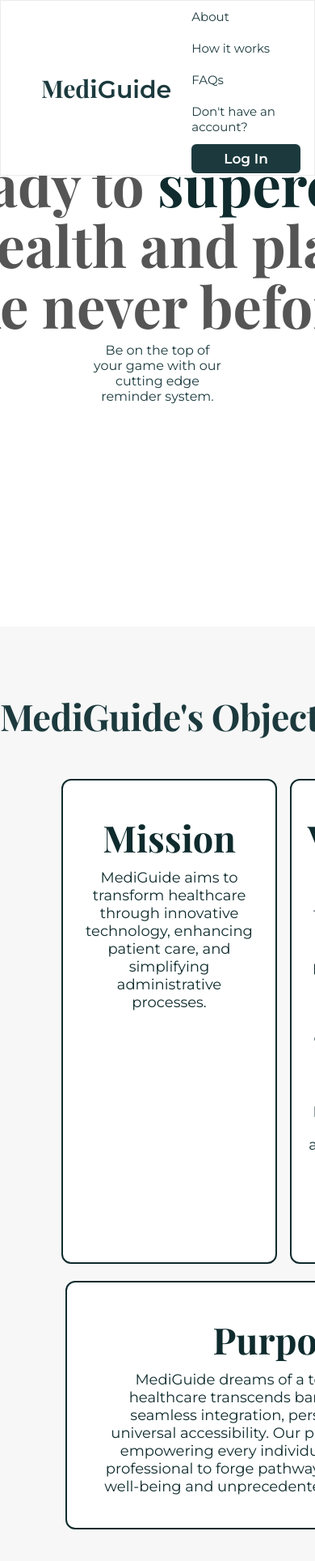
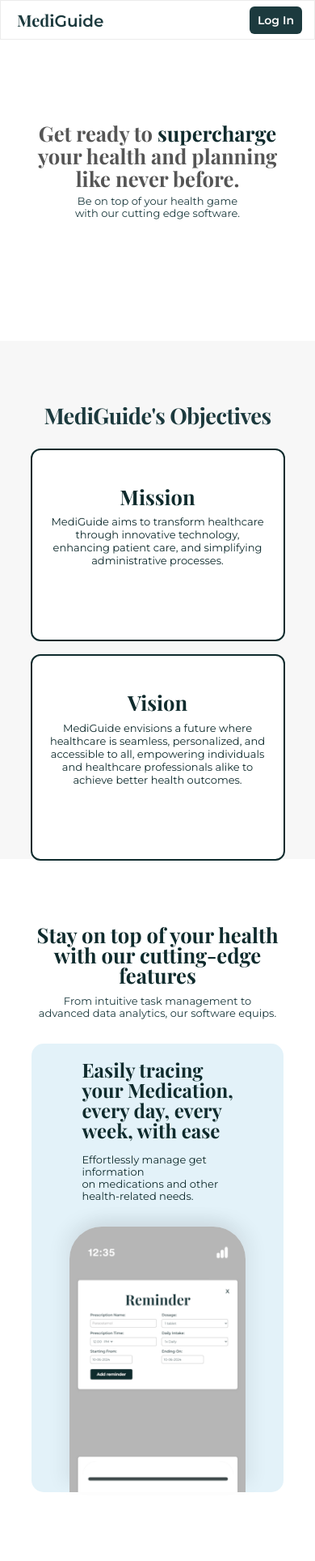
Before and after one commit to AlexUdeogu/MediTracer, a React (Vite) app in the folder medication-tracer/: page / in a window 390 px wide. Shown: the top 1928 px of the page at 81% size. Built offline with nearby package versions, Linux system fonts and the light colour scheme.

Commit message:
Done with the landing page responsiveness

```diff
--- a/medication-tracer/src/Pages/Homepage/homepage.css
+++ b/medication-tracer/src/Pages/Homepage/homepage.css
@@ -8,11 +8,6 @@
   --highlight-color: #0F2B2D; /* Darker color for highlighting */
 }
 
-
-
-
-
-
 .body-x {
   overflow: auto;
   flex-direction: column;
@@ -20,15 +15,13 @@
 
 .navbar-x {
   position: fixed;
-  top: 0;
-  left: 0;  /* Add left: 0 to ensure it's positioned at the left edge */
+  top: 0;  left: 0;  /* Add left: 0 to ensure it's positioned at the left edge */
   width: 100%;
   z-index: 1000;
   align-items: center;
   justify-content: space-between;
   background-color: rgb(255, 255, 255);
 }
-
 
 .nav-x ul {
   padding-right: 3%;
@@ -81,7 +74,7 @@
 }
 
 .intro {
-  padding: 190px;
+  padding: 150px;
   display: grid;
   place-items: center;
   background-color: #ffffff;
@@ -91,9 +84,9 @@
 }
 
 .intro-text-para-1 {
-  width: 42vw;
   color: #1C3A3E;
-  white-space: normal; /* Allow text to wrap */
+  white-space: normal;
+  word-wrap: break-word;
 }
 
 .intro-text {
@@ -103,7 +96,6 @@
   line-height: 75px;
   white-space: nowrap;
 }
-
 
 .highlight {
   color: var(--highlight-color);
@@ -173,21 +165,18 @@
 }
 
 .mission-card-wide {
-  width: 203%; /* Adjust width as needed */
-  padding: 40px;
-  font-size: 15px;
-  margin: 5px;
-  margin-left: 5px;
-  margin-right: 5px;
-  margin-top: 5px;
-  margin-bottom: 5px;
+  padding-left: 20px;
+  padding-right: 20px;
+  padding-top: 40px;
+  padding-bottom: 90px;
+  text-align: center;
   border: #0F2B2D;
+  background-color: white;
   outline: 2px solid;
   border-radius: 10px;
-  background-color: white;
   color: #0F2B2D;
-  letter-spacing: 0px;
-  text-align: center;
+  letter-spacing: -0px;
+  font-size: 15px;
 }
 
 .works {
@@ -202,9 +191,9 @@
   width: 55%;
   height: auto;
   margin: 10px;
-  padding-top: 40px;
-  padding-right: 30px;
-  padding-left: 30px;
+  padding-top: 50px;
+  padding-right: 40px;
+  padding-left: 40px;
   border-radius: 15px;
   color: #0F2B2D;
   letter-spacing: 0px;
@@ -218,24 +207,29 @@
 }
 
 .work-image {
-  width: 30%;
-  position: relative;
-  height: 30%;
+  width: 45%;
+  height: 40%;
   border-top-left-radius: 40px;
   border-top-right-radius: 40px;
   border-bottom-left-radius: 0;
   border-bottom-right-radius: 0;
-  margin-left: 20px;
+  margin-left: 30px;
   box-shadow: -10px -10px 20px rgba(0, 0, 0, 0.050), 10px -10px 20px rgba(0, 0, 0, 0.050), 0 10px 20px rgba(0, 0, 0, 0.0000001); /* Add left, top, and right shadow */
 }
 
-
 .text-content-header {
   font-family: 'Playfair Display', serif;
-  letter-spacing: -1px;
-  font-size: 45px;
+  letter-spacing: 0px;
+  font-size: 35px;
+  white-space: nowrap;
   padding-bottom: 10px;
-  line-height: 50px;
+  line-height: 40px;
+}
+
+.text-content-para {
+  white-space: nowrap;
+  margin-bottom: 10px;
+  font-size: 15px;
 }
 
 .work-header {
@@ -258,15 +252,15 @@
   color: #0F2B2D;
 }
 
-.work-header-para{
-text-align: center;
-font-size: 120%;
-
-color: #1C3A3E;
+.work-header-para {
+  text-align: center;
+  font-size: 120%;
+  color: #1C3A3E;
 }
 
-.faq{
+.faq {
   padding-top: 3%;
+  margin-top: 200px;
 }
 
 
@@ -279,7 +273,6 @@ color: #1C3A3E;
   padding-top: 8%;
 }
 
-
 .faq-header-text {
   text-align: center;
   font-family: 'Playfair Display', serif;
@@ -290,14 +283,17 @@ color: #1C3A3E;
 
 .download {
   margin-top: 50px;
+  margin-bottom: 50px;
   background-color: #E3F2F9;
   display: grid;
   place-items: center; /* Center both horizontally and vertically */
-  height: 40vh;
+  height: 30vh;
   align-items: center;
   text-align: center;
-  padding-bottom: 30px;
 }
+
+
+
 
 .download-header-text {
   font-family: 'Playfair Display', serif;
@@ -314,6 +310,12 @@ color: #1C3A3E;
   color: #0F2B2D;
   font-size: 15px;
 }
+
+.footer-nav {
+  display: flex;
+  justify-content: flex-end;
+}
+
 
 .alex {
   color: #555555;
@@ -343,3 +345,314 @@ color: #1C3A3E;
 .intro-description {
   transition: color 1s ease;
 }
+
+/* Media queries */
+@media only screen and (max-width: 1000px) {
+  .item-container-2 {
+    display: none;
+  }
+
+
+  .faq {
+    padding-top: 3%;
+    margin-top: 50%;
+  }
+
+  .cards {
+    grid-template-columns: 1fr;
+    padding: 0 5%;
+  }
+
+}
+
+@media only screen and (max-width: 900px) {
+.intro-text {
+  font-size: 300%;
+  line-height: 50px;
+}
+.intro-description{
+  font-size: 40px;
+}
+
+.work-header-text{
+  font-size: 40px;
+  line-height: 40px;
+  padding-bottom: 5px;
+
+}
+
+.work-header-para{
+  font-size: 90%;
+}
+
+.work-1{
+  display: flex;
+  flex-direction: column;
+  justify-content: center;
+  align-items: center;
+  padding-top: 20px;
+  padding-left: 0;
+  padding-right: 0;
+}
+
+.work-image{
+  width: 70%;
+  height: 30%;
+  margin-left: 0;
+  margin-top: 20px;
+}
+.text-content-para{
+  font-size: 10px;
+}
+
+.text-content-header {
+  font-size: 30px;
+  line-height: 35px;
+}
+
+.faq-header-text{
+  font-size: 40px;
+  line-height: 40px;
+}
+
+.download-header-text{
+  font-size: 40px;
+  line-height: 40px;
+}
+
+.download-para-text{
+  font-size: 90%;
+}
+
+
+
+.faq{
+  margin-top: 60%;
+}
+
+}
+
+@media only screen and (max-width: 600px) {
+  .logo-1{
+    font-size: 20px;
+    margin-left: 10px;
+  }
+
+  .item-container-1{
+    padding: 4px 20px;
+  }
+
+  .intro-text{
+    font-size: 200%;
+    line-height: 35px;
+  }
+
+  .intro-text-para-1{
+    font-size: 15px;
+  }
+
+  .intro-description{
+    font-size: 200%;
+    line-height: 40px;
+  }
+
+  .cards{
+    margin: 20px;
+  }
+  .card-head{
+    font-size: 170%;
+  }
+  .card-text{
+    font-size: 15px;
+  }
+
+  .work-1{
+    width: 80%;
+    margin-top: 40px;
+  }
+
+  .work-header-text{
+    font-size: 200%;
+    line-height: 30px;
+  }
+
+  .work-header-para{
+    font-size: 15px;
+  }
+
+  .faq-header-text{
+    font-size: 200%;
+    margin-top: 40px;
+    line-height: 30px;
+
+  }
+
+  .text-content-para{
+    font-size: 15px;
+    white-space: normal;
+  }
+  .text-content-header{
+    font-size: 180%;
+    line-height: 30px;
+  }
+  .download-header-text{
+    font-size: 200%;
+    line-height: 30px;
+  }
+  .download-para-text{
+    font-size: 15px;
+    white-space: normal;
+  }
+
+  .Vision{
+    margin: 0;
+  }
+
+  .faq{
+    margin-top: 85%;
+  }
+  .faq-header{
+    margin: 20px;
+  }
+
+}
+
+
+@media screen and (min-width: 300px) and (max-width: 410px){
+  .navbar-x {
+    display: flex;
+    justify-content: space-between;
+    align-items: center;
+    padding: 0 10px;
+  }
+
+  .navbar-x .logo-1 {
+    margin: 0;
+    font-size: 20px;
+  }
+
+  .navbar-x ul {
+    display: flex;
+    align-items: center;
+    padding: 0;
+    margin: 0;
+  }
+
+  .navbar-x ul li {
+    margin: 0 5px;
+  }
+
+  .navbar-x .item-container-1 {
+    padding: 8px 10px;
+    font-size: 14px;
+  }
+
+
+  .intro-text{
+    font-size: 160%;
+    line-height: 28px;
+  }
+
+  .intro-text-para-1 {
+    font-size: 13px;
+    line-height: 15px;
+  }
+
+  .intro-description{
+    font-size: 170%;
+    line-height: 25px;
+    padding-bottom: 10px;
+  }
+
+  .cards{
+    margin: 20px;
+  }
+  .card-head{
+    font-size: 170%;
+  }
+  .card-text{
+    font-size: 13px;
+  }
+
+  .work-header-text{
+    font-size: 160%;
+    line-height: 25px;
+    }
+
+  .work-header-para{
+    font-size: 13px;
+    line-height: 15px;
+  }
+
+  .work-1{
+    margin: 10px;
+  }
+
+  .text-content-header{
+    font-size: 150%;
+    line-height: 25px;
+  }
+  .text-content-para{
+    font-size: 13px;
+    line-height: 15px;
+  }
+
+  .faq{
+    margin-top: 60%;
+  }
+
+  .faq-header-text{
+    font-size: 150%;
+    line-height: 25px;
+  }
+  .download-header-text{
+    font-size: 150%;
+    line-height: 25px;
+  }
+
+  .download-para-text{
+    font-size: 13px;
+    line-height: 15px;
+  }
+
+  .download-text{
+    margin-top: 20px;
+    margin-bottom: 20px;
+  }
+
+  .item-container-1{
+    margin-bottom: 0;
+    margin-top: 0;
+  }
+
+
+  .footer-text{
+    font-size: 13px;
+    line-height: 15px;
+  }
+
+}
+
+
+/* Responsive font sizes for <a> elements */
+.nav-x ul li a {
+  font-size: 4vw; /* Base size for large screens */
+}
+
+@media only screen and (max-width: 600px) {
+  .nav-x ul li a {
+    font-size: 3vw; /* Adjust font size for smaller screens */
+  }
+}
+
+@media only screen and (max-width: 410px) {
+  .nav-x ul li a {
+    font-size: 2.5vw; /* Further reduce font size for very small screens */
+  }
+}
+
+@media only screen and (max-width: 320px) {
+  .nav-x ul li a {
+    font-size: 2vw; /* Further reduce font size for very small screens */
+  }
+}
--- a/medication-tracer/src/Pages/Homepage/homepage.jsx
+++ b/medication-tracer/src/Pages/Homepage/homepage.jsx
@@ -64,19 +64,19 @@ const Homepage = () => {
     <div className='body-x'>
 
       <nav className='navbar-x'>
-        <a href='#' className='logo'> Medi<span className='logo-half'>Guide</span></a>
+        <a href='#' className='logo-1'> Medi<span className='logo-half-1'>Guide</span></a>
         <ul>
-          <li><a href="#objectives" onClick={handleScrollToObjectives}>About</a></li>
-          <li><a href="#works" onClick={handleScrollToWorks}>How it works</a></li>
-          <li><a href="#faqs" onClick={handleScrollToFAQs}>FAQs</a></li> {/* Updated link */}
-          <li><Link to="/sign-up"><a href="#account">Don't have an account?</a></Link></li>
+          <li><a href="#objectives" className="item-container-2" onClick={handleScrollToObjectives}>About</a></li>
+          <li><a href="#works" className="item-container-2" onClick={handleScrollToWorks}>How it works</a></li>
+          <li><a href="#faqs" className="item-container-2" onClick={handleScrollToFAQs}>FAQs</a></li> {/* Updated link */}
+          <li><Link to="/sign-up"><a href="#account" className="item-container-2">Don't have an account?</a></Link></li>
           <li><Link to="/log-in"><botton type="submit" className="item-container-1">Log In</botton></Link></li>
         </ul>
       </nav>
       <div className='intro'>
         <h1 className='intro-text'>Get ready to <span className="highlight">supercharge</span>  <br/> your health and planning<br/>like never before.</h1>
         <p className='intro-text-para-1'>
-          Be on the top of your game with our cutting edge reminder system.
+          Be on top of your health game <br/> with  our cutting edge software.
         </p>
       </div>
       <div className='Vision' id="objectives" ref={objectivesRef}>
@@ -94,40 +94,34 @@ const Homepage = () => {
             MediGuide envisions a future where healthcare is seamless, personalized, and accessible to all, empowering individuals and healthcare professionals alike to achieve better health outcomes.
             </p>
           </div>
-          <div className="mission-card-wide">
-            <h1 className='card-head'>Purpose</h1>
-            <p className='card-text'>
-            MediGuide dreams of a tomorrow where healthcare transcends barriers, embracing seamless integration, personalization, and universal accessibility. Our purpose is a catalyst, empowering every individual and healthcare professional to forge pathways toward enhanced well-being and unprecedented health outcomes.
-            </p>
-          </div>
         </div>
       </div>
 
-      <div className="works" id="works">
+      <div className="works">
         <div className="work-intro-text">
           <div className="work-header">
             <h1 className='work-header-text'>
-            Stay on top of your health <br/> with our cutting-edge features
+            Stay on top of your health <br/> with our cutting-edge <br/> features
             </h1>
             <p className='work-header-para'>
-              From intuitive task management to advanced data analytics, our software equips <br/> you with the tools you need to thrive in today's competitive business landscape.
+              From intuitive task management to <br/> advanced data analytics, our software equips.
             </p>
           </div>
         </div>
         <div className='work-1'>
           <div className="text-content">
             <h1 className='text-content-header'>
-              Easily tracing your Medication, <br/> every day, every week, with ease
+              Easily tracing <br/> your Medication, <br/> every day, every <br/> week, with ease
             </h1>
-            <p>
-              Effortlessly manage your medications and other health-related needs.
+            <p className='text-content-para' >
+              Effortlessly manage get information <br/> on medications and other <br/> health-related needs.
             </p>
           </div>
           <img src={temp} alt="Medication" className='work-image'/>
         </div>
       </div>
 
-      <div className="faq" id="faqs"> {/* Added id attribute */}
+      <div className="faq">
         <div className="faq-side1">
           <div className="faq-intro-text">
             <div className="faq-header">
@@ -141,22 +135,21 @@ const Homepage = () => {
       </div>
 
       <div className="download">
-        <div>
+        <div className='download-text'>
           <h1 className="download-header-text">
             What are you waiting for?
           </h1>
           <p className="download-para-text">
-            Revolutionize your task management. Achieve your goal, one task <br/> at a time. Grab your download and get started.
+            Achieve your goal, one task at a time. <br/> Grab your download and get started.
           </p>
           <Link to="/sign-up"><button type="submit" className="item-container-1">Sign Up</button></Link>
         </div>
       </div>
 
       <div className="footer">
-        <nav>
-          <a href='#' className='logo'> Medi<span className='logo-half'>Guide</span></a>
-          <ul>
-            <li className='footer-text'>Design and Development by <a href='https://alex-portfolio-mu.vercel.app/' className='alex'>Alex Udeogu</a> - Copyright 2024</li>
+        <nav className='footer-nav'>
+           <ul>
+            <li className='footer-text'>Design and  Development by <a href='https://alex-portfolio-mu.vercel.app/' className='alex'>Alex Udeogu</a> - Copyright 2024</li>
           </ul>
         </nav>
       </div>
```
Also changed, not shown: medication-tracer/src/Api/useFetchSideEffects.jsx (+16 -6 lines), medication-tracer/src/Components/Accordion/acc.jsx (+45 -14 lines).
